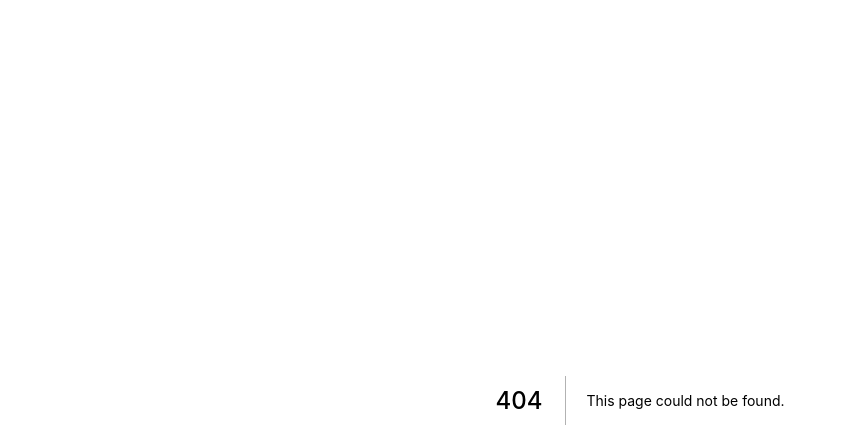
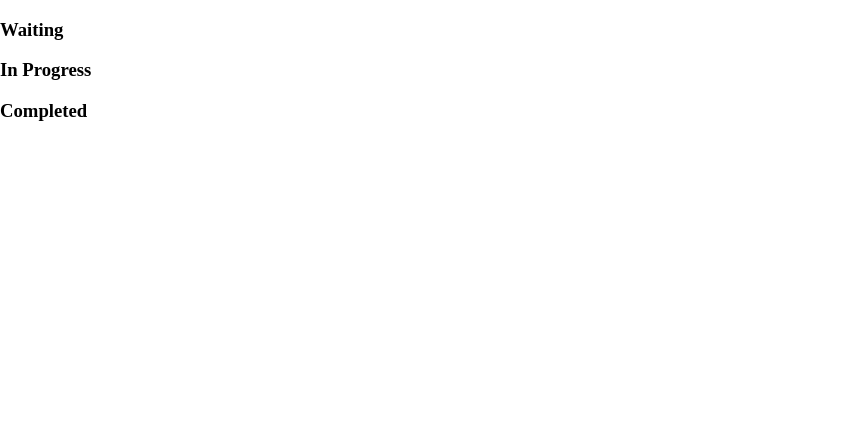
Before and after one commit to Huntthee/next-desert-site, a Next.js app: page /components/waitlist-content in a window 1280 px wide. Before the commit this address had no page. Shown: the top 448 px of the page, without its empty margins (0-847 px from the left). Built offline with nearby package versions, Linux system fonts and the light colour scheme; a web font is replaced by a local one.

Commit message:
copied over waitlist content & created module

```diff
--- /dev/null
+++ b/pages/components/waitlist-content.tsx
@@ -0,0 +1,24 @@
+export default function WaitlistContent() {
+  return (
+    <>
+      <section>
+
+        <article>
+          <h3>Waiting</h3>
+          <div id="waiting"></div>
+        </article>
+
+        <article>
+          <h3>In Progress</h3>
+          <div id="working"></div>
+        </article>
+
+        <article>
+          <h3>Completed</h3>
+          <div id="complete"></div>
+        </article>
+
+      </section>
+    </>
+  )
+}
--- a/pages/waitlist.tsx
+++ b/pages/waitlist.tsx
@@ -1,6 +1,7 @@
 import Link from "next/link";
 import Footer from "./components/footer";
 import Navigation from "./components/navigation";
+import WaitlistContent from "./components/waitlist-content";
 
 export default function Waitlist() {
   return (
@@ -9,6 +10,7 @@ export default function Waitlist() {
         <Navigation></Navigation>
       </nav>
       <h1>Waitlist</h1>
+      <WaitlistContent></WaitlistContent>
       <Link href="/">
         <a>Home</a>
       </Link>
--- a/tsconfig.json
+++ b/tsconfig.json
@@ -15,6 +15,6 @@
     "jsx": "preserve",
     "incremental": true
   },
-  "include": ["next-env.d.ts", "**/*.ts", "**/*.tsx"],
+  "include": ["next-env.d.ts", "**/*.ts", "**/*.tsx", "public/scripts/waitlist.js"],
   "exclude": ["node_modules"]
 }
```
